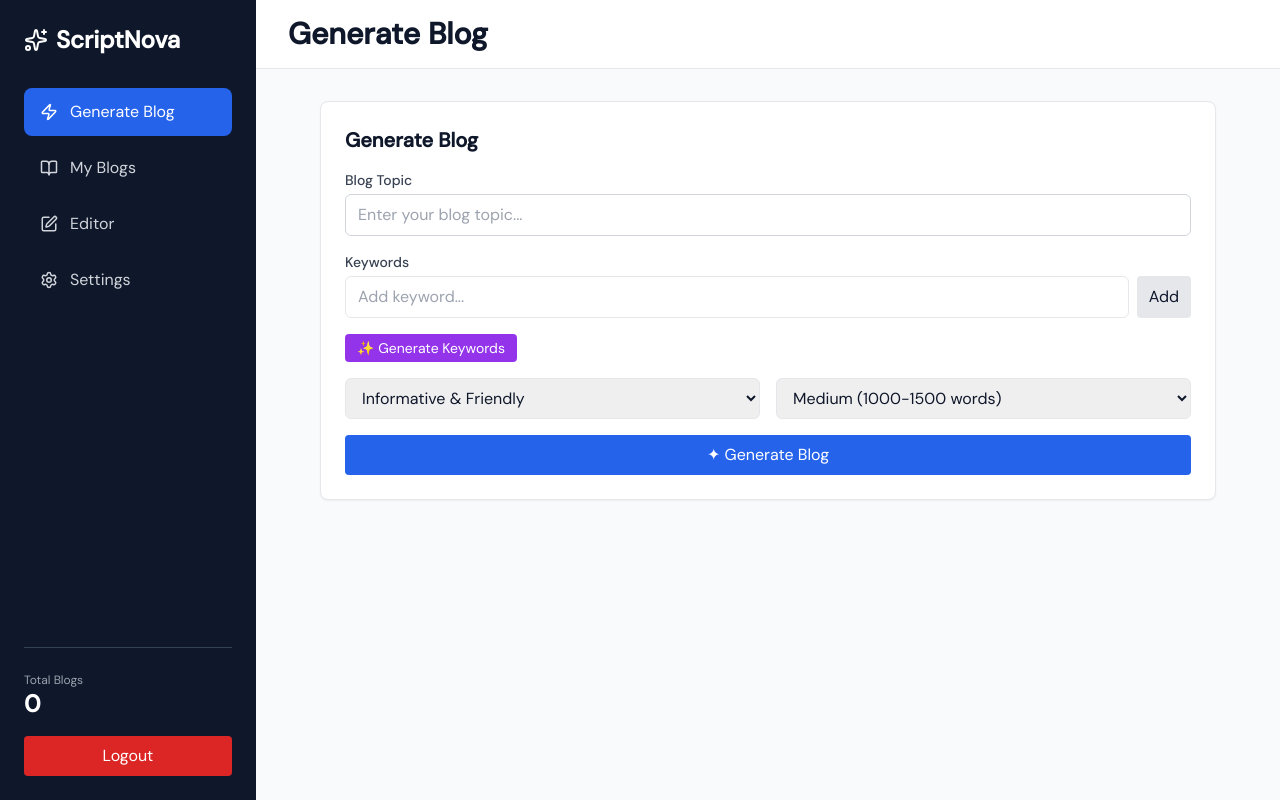
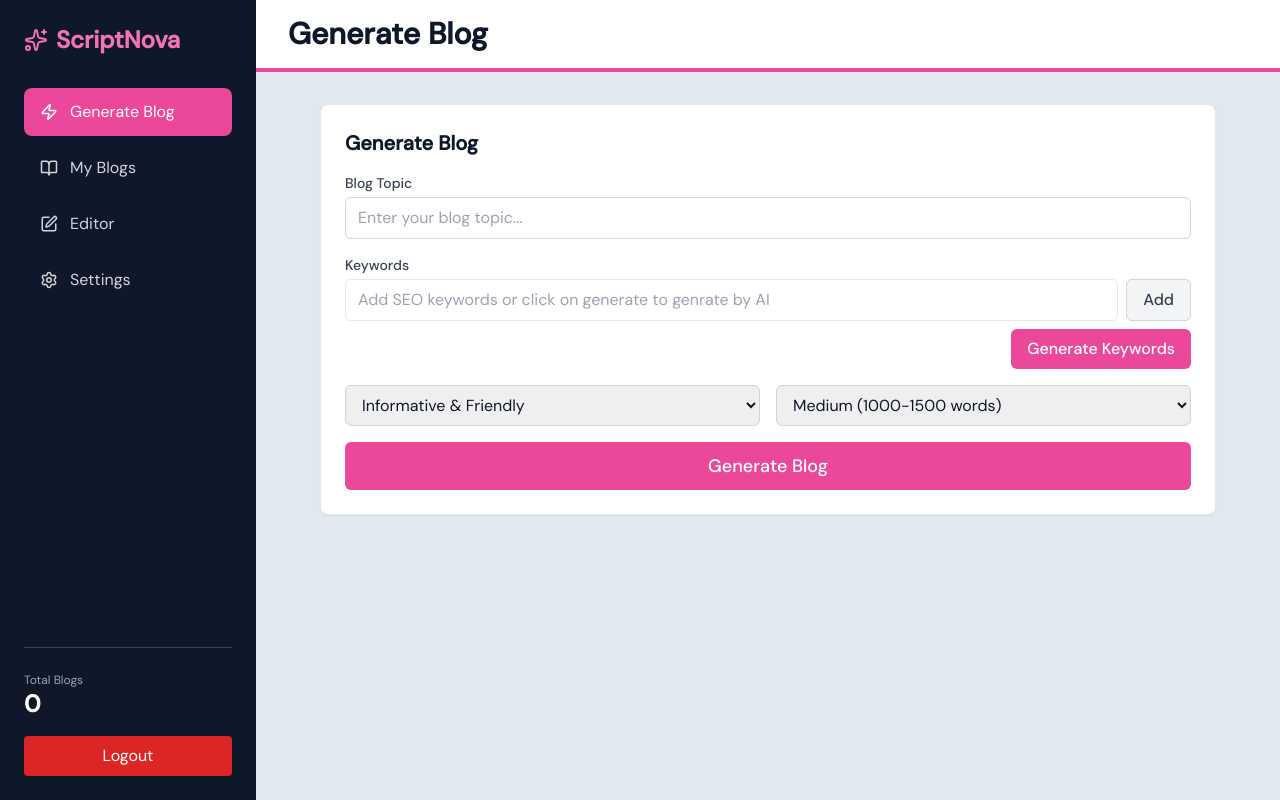
Before and after one commit to MISBAH-09/ScriptNova-frontend, a React (Vite) app: page /dashboard in a window 1280 px wide. Built offline with nearby package versions, Linux system fonts and the light colour scheme; sample sign-in values are in the browser's storage.

Commit message:
i fixes and blog generation

```diff
--- a/package.json
+++ b/package.json
@@ -15,7 +15,9 @@
     "lucide-react": "^0.577.0",
     "react": "^19.2.0",
     "react-dom": "^19.2.0",
-    "react-router-dom": "^6.30.3"
+    "react-markdown": "^10.1.0",
+    "react-router-dom": "^6.30.3",
+    "remark-gfm": "^4.0.1"
   },
   "devDependencies": {
     "@eslint/js": "^9.39.1",
--- a/src/App.jsx
+++ b/src/App.jsx
@@ -7,11 +7,9 @@ import './App.css'
 
 function ProtectedRoute({ children }) {
   const token = localStorage.getItem('userToken')
-
   if (!token) {
     return <Navigate to="/auth" replace />
   }
-
   return children
 }
 
--- a/src/components/dashboard/BlogGenerator.jsx
+++ b/src/components/dashboard/BlogGenerator.jsx
@@ -15,13 +15,20 @@ export default function BlogGenerator({
   const [loading, setLoading] = useState(false)
   const [wordCount, setWordCount] = useState(0)
 
-  // ✅ NEW STATES (keywords)
   const [keywords, setKeywords] = useState([])
   const [keywordInput, setKeywordInput] = useState("")
   const [loadingKeywords, setLoadingKeywords] = useState(false)
 
   const calcWordCount = (text) =>
     text ? text.trim().split(/\s+/).length : 0
+
+  // ── Inline: **bold**, *italic*, `code` ──
+  const renderInline = (text) => {
+    return text
+      .replace(/`([^`]+)`/g, "<code>$1</code>")
+      .replace(/\*\*([^*]+)\*\*/g, "<strong>$1</strong>")
+      .replace(/\*([^*]+)\*/g, "<em>$1</em>")
+  }
 
   const renderMarkdown = (md) => {
     if (!md) return ""
@@ -33,38 +40,43 @@ export default function BlogGenerator({
       const t = line.trim()
 
       if (!t) {
-        if (inList) {
-          html += "</ul>"
-          inList = false
-        }
+        if (inList) { html += "</ul>"; inList = false }
         continue
       }
 
-      if (t.startsWith("# ")) {
-        html += `<h1>${t.slice(2)}</h1>`
-      } else if (t.startsWith("## ")) {
-        html += `<h2>${t.slice(3)}</h2>`
-      } else if (t.startsWith("- ") || t.startsWith("* ")) {
+      // Fix broken "# ## Heading" or "# # Heading" patterns from Qwen
+      const fixedLine = t
+        .replace(/^# #{1,3} /, "## ")
+        .replace(/^# (?!#)/, "## ")
+
+      if (fixedLine.startsWith("### ")) {
+        if (inList) { html += "</ul>"; inList = false }
+        html += `<h3 style="font-size:1.1rem;font-weight:700;margin:1.2rem 0 0.4rem">${renderInline(fixedLine.slice(4))}</h3>`
+      } else if (fixedLine.startsWith("## ")) {
+        if (inList) { html += "</ul>"; inList = false }
+        html += `<h2 style="font-size:1.3rem;font-weight:700;margin:1.8rem 0 0.6rem;border-bottom:1px solid #fce7f3;padding-bottom:4px;color:#be185d">${renderInline(fixedLine.slice(3))}</h2>`
+      } else if (fixedLine.startsWith("# ")) {
+        if (inList) { html += "</ul>"; inList = false }
+        html += `<h1 style="font-size:1.5rem;font-weight:800;margin:1.5rem 0 0.5rem">${renderInline(fixedLine.slice(2))}</h1>`
+      } else if (fixedLine.startsWith("- ") || fixedLine.startsWith("* ")) {
         if (!inList) {
-          html += "<ul>"
+          html += `<ul style="list-style:disc;padding-left:1.5rem;margin:0.75rem 0">`
           inList = true
         }
-        html += `<li>${t.slice(2)}</li>`
+        html += `<li style="margin:0.25rem 0">${renderInline(fixedLine.slice(2))}</li>`
+      } else if (fixedLine.startsWith("---")) {
+        if (inList) { html += "</ul>"; inList = false }
+        html += `<hr style="border:none;border-top:1px solid #fce7f3;margin:1rem 0" />`
       } else {
-        if (inList) {
-          html += "</ul>"
-          inList = false
-        }
-        html += `<p>${t}</p>`
+        if (inList) { html += "</ul>"; inList = false }
+        html += `<p style="margin:0.6rem 0;line-height:1.75;color:#374151">${renderInline(fixedLine)}</p>`
       }
     }
 
     if (inList) html += "</ul>"
-
     return html
   }
 
-  // ✅ KEYWORD FUNCTIONS
   const addKeyword = () => {
     if (!keywordInput.trim()) return
     setKeywords((prev) => [...prev, keywordInput.trim()])
@@ -77,7 +89,6 @@ export default function BlogGenerator({
 
   const handleGenerateKeywords = async () => {
     if (!prompt.trim()) return alert("Enter topic first")
-
     try {
       setLoadingKeywords(true)
       const res = await generateKeywords(prompt)
@@ -89,31 +100,17 @@ export default function BlogGenerator({
     }
   }
 
-  // ✅ FIXED BLOG GENERATION
   const handleGenerateBlog = async () => {
     if (!prompt.trim()) return alert("Enter a topic")
-
     setLoading(true)
-
     try {
-      const res = await generateBlog({
-        title: prompt,
-        keywords,
-        tone,
-        length
-      })
-
-      const content = res.content
-      const title = res.title
-
+      const res = await generateBlog({ title: prompt, keywords, tone, length })
       setGenerated({
-        title,
-        content,
+        title: res.title,
+        content: res.content,
         date: new Date().toISOString()
       })
-
-      setWordCount(calcWordCount(content))
-
+      setWordCount(calcWordCount(res.content))
     } catch (err) {
       console.error("Error generating blog:", err)
       alert(err.message || "Failed to generate blog")
@@ -135,13 +132,8 @@ export default function BlogGenerator({
   }
 
   const downloadFile = (format, text) => {
-    const name = (generated.title || "blog")
-      .replace(/\s+/g, "_")
-
-    const blob = new Blob([text], {
-      type: format === "md" ? "text/markdown" : "text/plain"
-    })
-
+    const name = (generated.title || "blog").replace(/\s+/g, "_")
+    const blob = new Blob([text], { type: format === "md" ? "text/markdown" : "text/plain" })
     const url = URL.createObjectURL(blob)
     const a = document.createElement("a")
     a.href = url
@@ -152,13 +144,14 @@ export default function BlogGenerator({
 
   return (
     <div className="max-w-4xl mx-auto space-y-6">
-      {/* Generate Form */}
+
+      {/* ── Generate Form ── */}
       <div className="bg-white p-6 rounded-lg shadow-sm border">
         <h2 className="text-xl font-semibold mb-4">Generate Blog</h2>
 
         <div className="space-y-4">
 
-          {/* Title */}
+          {/* Blog Topic */}
           <div>
             <label className="block text-sm font-medium text-gray-700 mb-1">Blog Topic</label>
             <input
@@ -166,381 +159,127 @@ export default function BlogGenerator({
               value={prompt}
               onChange={(e) => setPrompt(e.target.value)}
               placeholder="Enter your blog topic..."
-              className="w-full px-3 py-2 border border-gray-300 rounded-md"
+              className="w-full px-3 py-2 border border-gray-300 rounded-md focus:outline-none focus:ring-2 focus:ring-pink-400"
             />
           </div>
 
-          {/* ✅ KEYWORDS UI */}
+          {/* Keywords */}
           <div>
-            <label className="block text-sm font-medium text-gray-700 mb-1">
-              Keywords
-            </label>
+            <label className="block text-sm font-medium text-gray-700 mb-1">Keywords</label>
 
+            {/* Input row + Add button */}
             <div className="flex gap-2 mb-2">
               <input
                 type="text"
                 value={keywordInput}
                 onChange={(e) => setKeywordInput(e.target.value)}
-                placeholder="Add keyword..."
-                className="flex-1 px-3 py-2 border rounded-md"
+                onKeyDown={(e) => e.key === "Enter" && addKeyword()}
+                placeholder="Add SEO keywords or click on generate to genrate by AI"
+                className="flex-1 px-3 py-2 border rounded-md focus:outline-none focus:ring-2 focus:ring-pink-400"
               />
-              <button onClick={addKeyword} className="bg-gray-200 px-3 rounded">
+              <button
+                onClick={addKeyword}
+                className="bg-gray-100 hover:bg-gray-200 text-gray-700 font-medium px-4 rounded-md border border-gray-300 transition-colors"
+              >
                 Add
               </button>
             </div>
 
-            <div className="flex flex-wrap gap-2 mb-2">
+            {/* Keyword chips */}
+            {keywords.length > 0 && (
+              <div className="flex flex-wrap gap-2 mb-3">
                 {keywords.map((k, i) => (
-                <span key={i} className="bg-blue-100 px-3 py-1 rounded-full text-sm flex items-center gap-2">
+                  <span
+                    key={i}
+                    className="bg-pink-50 text-pink-700 border border-pink-200 px-3 py-1 rounded-full text-sm flex items-center gap-1.5"
+                  >
                     {k}
-                  <button onClick={() => removeKeyword(i)}>✕</button>
+                    <button
+                      onClick={() => removeKeyword(i)}
+                      className="text-pink-400 hover:text-pink-700 font-bold leading-none"
+                    >
+                      ×
+                    </button>
                   </span>
                 ))}
               </div>
+            )}
 
+            {/* Generate Keywords — pushed to the right */}
+            <div className="flex justify-end">
               <button
                 onClick={handleGenerateKeywords}
                 disabled={loadingKeywords}
-              className="text-sm bg-purple-600 text-white px-3 py-1 rounded"
+                className="flex items-center gap-1.5 bg-pink-500 hover:bg-pink-600 disabled:opacity-60 text-white font-medium px-4 py-2 rounded-md transition-colors"
               >
-              {loadingKeywords ? "Generating..." : "✨ Generate Keywords"}
+                {loadingKeywords ? "Generating..." : "Generate Keywords"}
               </button>
+            </div>
           </div>
 
           {/* Tone + Length */}
           <div className="grid grid-cols-1 md:grid-cols-2 gap-4">
-            <select value={tone} onChange={(e) => setTone(e.target.value)} className="px-3 py-2 border rounded-md">
+            <select
+              value={tone}
+              onChange={(e) => setTone(e.target.value)}
+              className="px-3 py-2 border border-gray-300 rounded-md focus:outline-none focus:ring-2 focus:ring-pink-400"
+            >
               <option>Informative & Friendly</option>
               <option>Professional</option>
               <option>Casual</option>
               <option>Humorous</option>
             </select>
-
-            <select value={length} onChange={(e) => setLength(e.target.value)} className="px-3 py-2 border rounded-md">
+            <select
+              value={length}
+              onChange={(e) => setLength(e.target.value)}
+              className="px-3 py-2 border border-gray-300 rounded-md focus:outline-none focus:ring-2 focus:ring-pink-400"
+            >
               <option>Short (500-800 words)</option>
               <option>Medium (1000-1500 words)</option>
               <option>Long (2000+ words)</option>
             </select>
           </div>
 
-          {/* Generate Button */}
+          {/* Generate Blog button — pink */}
           <button
             onClick={handleGenerateBlog}
             disabled={loading || !prompt.trim()}
-            className="w-full bg-blue-600 text-white py-2 rounded"
+            className="w-full text-lg bg-pink-500 hover:bg-pink-600 text-white font-medium py-2.5 rounded-md transition-colors"
           >
-            {loading ? "Generating..." : "✦ Generate Blog"}
+            {loading ? "Generating..." : "Generate Blog"}
           </button>
 
         </div>
       </div>
 
-      {/* Generated Blog */}
+      {/* ── Blog Preview ── */}
       {generated && (
         <div className="bg-white p-6 rounded-lg shadow-sm border">
-          <h2 className="text-2xl font-bold">{generated.title}</h2>
+          <h2 className="text-2xl font-bold text-gray-900">{generated.title}</h2>
+          <p className="text-sm text-gray-400 mb-5">Word count: {wordCount}</p>
 
           <div
-            className="prose"
+            className="prose max-w-none max-h-[600px] overflow-y-auto"
             dangerouslySetInnerHTML={{ __html: renderMarkdown(generated.content) }}
           />
 
-          <div className="flex gap-3 mt-4">
-            <button onClick={saveGenerated} className="bg-green-600 text-white px-4 py-2 rounded">
+          <div className="flex gap-3 mt-6 pt-4 border-t border-gray-100">
+            <button
+              onClick={saveGenerated}
+              className="bg-green-500 hover:bg-green-600 text-white px-5 py-2 rounded-md font-medium transition-colors"
+            >
               Save
             </button>
-            <button onClick={() => openEditor()} className="bg-blue-600 text-white px-4 py-2 rounded">
+            <button
+              onClick={() => openEditor()}
+              className="bg-blue-500 hover:bg-pink-600 text-white px-5 py-2 rounded-md font-medium transition-colors"
+            >
               Edit
             </button>
           </div>
         </div>
       )}
+
     </div>
   )
 }
-// import { useState } from "react"
-// import { generateBlog } from "../../services/blog"
-// import axios from "axios"
-// import { title } from "framer-motion/client"
-
-// export default function BlogGenerator({
-//   generated,
-//   setGenerated,
-//   setPosts,
-//   setPage,
-//   setCurrentEdit
-// }) {
-
-//   const [prompt, setPrompt] = useState("")
-//   const [tone, setTone] = useState("Informative & Friendly")
-//   const [length, setLength] = useState("Medium (1000-1500 words)")
-//   const [loading, setLoading] = useState(false)
-//   const [wordCount, setWordCount] = useState(0)
-
-//   const calcWordCount = (text) =>
-//     text ? text.trim().split(/\s+/).length : 0
-
-//   const renderMarkdown = (md) => {
-//     if (!md) return ""
-//     let html = ""
-//     const lines = md.split("\n")
-//     let inList = false
-
-//     for (let line of lines) {
-//       const t = line.trim()
-
-//       if (!t) {
-//         if (inList) {
-//           html += "</ul>"
-//           inList = false
-//         }
-//         continue
-//       }
-
-//       if (t.startsWith("# ")) {
-//         html += `<h1>${t.slice(2)}</h1>`
-//       } else if (t.startsWith("## ")) {
-//         html += `<h2>${t.slice(3)}</h2>`
-//       } else if (t.startsWith("- ") || t.startsWith("* ")) {
-//         if (!inList) {
-//           html += "<ul>"
-//           inList = true
-//         }
-//         html += `<li>${t.slice(2)}</li>`
-//       } else {
-//         if (inList) {
-//           html += "</ul>"
-//           inList = false
-//         }
-//         html += `<p>${t}</p>`
-//       }
-//     }
-
-//     if (inList) html += "</ul>"
-
-//     return html
-//   }
-
-//   const generateBlog = () => {
-//     if (!prompt.trim()) return alert("Enter a topic")
-//     setLoading(true)
-
-//     response = generateBlog(prompt, tone, length)
-//     .then((res) => {
-//       const content = res.data.blog_content
-//       const title = res.data.blog_title
-//       setGenerated({
-
-//         title,
-//         content,
-//         date: new Date().toISOString()
-//       })
-//       setWordCount(calcWordCount(content))
-//     })
-//     .catch((err) => {
-//       console.error("Error generating blog:", err)
-//       alert(err.message || "Failed to generate blog")
-//     })
-//     .finally(() => setLoading(false))
-//   }
-
-
-
-
-
-
-// //   const generateDummy = () => {
-// //     if (!prompt.trim()) return alert("Enter a topic")
-
-// //     setLoading(true)
-
-// //     setTimeout(() => {
-// //       const content = `# ${prompt}
-
-// // This is a generated blog based on:
-
-// // "${prompt}"
-
-// // ## Introduction
-// // This section introduces the topic.
-
-// // ## Main Points
-// // - Key idea 1
-// // - Key idea 2
-// // - Key idea 3
-
-// // ## Conclusion
-// // Final thoughts about the topic.`
-
-// //       const title = prompt.slice(0, 40)
-
-// //       setGenerated({
-// //         title,
-// //         content,
-// //         date: new Date().toISOString()
-// //       })
-
-// //       setWordCount(calcWordCount(content))
-// //       setLoading(false)
-// //     }, 800)
-// //   }
-
-//   const saveGenerated = () => {
-//     if (!generated.content) return
-//     setPosts((prev) => [generated, ...prev])
-//     alert("Saved to library")
-//   }
-
-//   const openEditor = (blog) => {
-//     setCurrentEdit(blog || generated)
-//     setWordCount(calcWordCount((blog || generated).content))
-//     setPage("editor")
-//   }
-
-//   const downloadFile = (format, text) => {
-//     const name = (generated.title || "blog")
-//       .replace(/\s+/g, "_")
-
-//     const blob = new Blob([text], {
-//       type: format === "md" ? "text/markdown" : "text/plain"
-//     })
-
-//     const url = URL.createObjectURL(blob)
-//     const a = document.createElement("a")
-//     a.href = url
-//     a.download = `${name}.${format}`
-//     a.click()
-//     URL.revokeObjectURL(url)
-//   }
-
-//   return (
-//     <div className="max-w-4xl mx-auto space-y-6">
-//       {/* Generate Form */}
-//       <div className="bg-white p-6 rounded-lg shadow-sm border">
-//         <h2 className="text-xl font-semibold mb-4">Generate Blog</h2>
-//         <div className="space-y-4">
-//           <div>
-//             <label className="block text-sm font-medium text-gray-700 mb-1">Blog Topic</label>
-//             <input
-//               type="text"
-//               value={prompt}
-//               onChange={(e) => setPrompt(e.target.value)}
-//               placeholder="Enter your blog topic..."
-//               className="w-full px-3 py-2 border border-gray-300 rounded-md focus:outline-none focus:ring-2 focus:ring-blue-500"
-//             />
-//           </div>
-//           <div className="grid grid-cols-1 md:grid-cols-2 gap-4">
-//             <div>
-//               <label className="block text-sm font-medium text-gray-700 mb-1">Tone</label>
-//               <select
-//                 value={tone}
-//                 onChange={(e) => setTone(e.target.value)}
-//                 className="w-full px-3 py-2 border border-gray-300 rounded-md focus:outline-none focus:ring-2 focus:ring-blue-500"
-//               >
-//                 <option>Informative & Friendly</option>
-//                 <option>Professional</option>
-//                 <option>Casual</option>
-//                 <option>Humorous</option>
-//               </select>
-//             </div>
-//             <div>
-//               <label className="block text-sm font-medium text-gray-700 mb-1">Length</label>
-//               <select
-//                 value={length}
-//                 onChange={(e) => setLength(e.target.value)}
-//                 className="w-full px-3 py-2 border border-gray-300 rounded-md focus:outline-none focus:ring-2 focus:ring-blue-500"
-//               >
-//                 <option>Short (500-800 words)</option>
-//                 <option>Medium (1000-1500 words)</option>
-//                 <option>Long (2000+ words)</option>
-//               </select>
-//             </div>
-//           </div>
-//           <button
-//             // onClick={generateDummy}
-//             onClick={generateBlog}
-//             disabled={loading || !prompt.trim()}
-//             className="w-full bg-blue-600 hover:bg-blue-700 disabled:bg-gray-400 text-white font-medium py-2 px-4 rounded-md transition-colors"
-//           >
-//             {loading ? "Generating..." : "✦ Generate Blog"}
-//           </button>
-//         </div>
-//       </div>
-
-//       {/* Generated Blog */}
-//       {generated && (
-//         <div className="bg-white p-6 rounded-lg shadow-sm border">
-//           <div className="flex justify-between items-start mb-4">
-//             <div>
-//               <h2 className="text-2xl font-bold text-gray-900">{generated.title}</h2>
-//               <p className="text-sm text-gray-500 mt-1">
-//                 {new Date(generated.date).toLocaleDateString()} • {wordCount} words
-//               </p>
-//             </div>
-//             <div className="flex gap-2">
-//               <button
-//                 onClick={() => downloadFile("md", generated.content)}
-//                 className="px-3 py-1 text-sm bg-gray-100 hover:bg-gray-200 rounded"
-//               >
-//                 Download MD
-//               </button>
-//               <button
-//                 onClick={() => downloadFile("txt", generated.content)}
-//                 className="px-3 py-1 text-sm bg-gray-100 hover:bg-gray-200 rounded"
-//               >
-//                 Download TXT
-//               </button>
-//             </div>
-//           </div>
-
-//           <div
-//             className="prose max-w-none"
-//             dangerouslySetInnerHTML={{ __html: renderMarkdown(generated.content) }}
-//           />
-
-//           <div className="flex gap-3 mt-6 pt-4 border-t">
-//             <button
-//               onClick={saveGenerated}
-//               className="px-4 py-2 bg-green-600 hover:bg-green-700 text-white rounded-lg font-medium"
-//             >
-//               💾 Save to Library
-//             </button>
-//             <button
-//               onClick={() => openEditor()}
-//               className="px-4 py-2 bg-blue-600 hover:bg-blue-700 text-white rounded-lg font-medium"
-//             >
-//               ✎ Edit Blog
-//             </button>
-//           </div>
-//         </div>
-//       )}
-//     </div>
-//   )
-// }
-
-// <div className="flex gap-3">
-
-// <button
-// // onClick={saveBlog}
-// className="bg-green-600 text-white px-4 py-2 rounded"
-// >
-// Save Blog
-// </button>
-
-// <button
-// // onClick={editBlog}
-// className="bg-yellow-500 text-white px-4 py-2 rounded"
-// >
-// Edit
-// </button>
-
-// </div>
-
-// // </div>
-
-// // )}
-
-// // </div>
-
-// //   )
-// // }
--- a/src/components/dashboard/Header.jsx
+++ b/src/components/dashboard/Header.jsx
@@ -39,7 +39,7 @@ settings:"Settings"
 
 return(
 
-<div className="bg-white border-b px-4 md:px-8 py-4 flex items-center gap-4">
+<div className="bg-white border-b-4 px-4 md:px-8 py-4 flex items-center gap-4 bg-pink-200 border-b-pink-500">
 
 <button
 className="md:hidden text-2xl"
@@ -48,7 +48,7 @@ onClick={()=>setMobileMenu(true)}
 ☰
 </button>
 
-<h1 className="text-xl md:text-3xl font-bold">
+<h1 className="text-xl md:text-3xl font-bold ">
 {titles[page]}
 </h1>
 
--- a/src/components/dashboard/NavButton.jsx
+++ b/src/components/dashboard/NavButton.jsx
@@ -6,7 +6,7 @@ return(
 onClick={onClick}
 className={`w-full flex items-center gap-3 px-4 py-3 rounded-lg
 ${active
-? "bg-blue-600 text-white"
+? "bg-pink-500 text-white"
 : "text-gray-300 hover:bg-slate-700"
 }`}
 >
--- a/src/components/dashboard/Sidebar.jsx
+++ b/src/components/dashboard/Sidebar.jsx
@@ -21,7 +21,7 @@ export default function Sidebar({
     flex flex-col p-6`}
   >
 
-    <h2 className="flex items-center gap-2 text-2xl font-bold mb-8">
+    <h2 className="flex items-center gap-2 text-2xl font-bold mb-8 text-pink-400">
       <Sparkles className="w-6 h-6" />
       ScriptNova
     </h2>
--- a/src/pages/Dashboard.jsx
+++ b/src/pages/Dashboard.jsx
@@ -93,7 +93,7 @@ export default function Dashboard() {
       />
 
       {/* Scrollable Page Area */}
-      <main className="flex-1 overflow-y-auto p-4 md:p-8">
+      <main className="flex-1 overflow-y-auto p-4 md:p-8 bg-slate-200" >
         {renderPage()}
       </main>
 
```
Also changed, not shown: src/services/blog.jsx (+5 -20 lines), 1 other file (tests, documents, lock files or other folders). Lines whose indentation alone changed are shown as unchanged.
